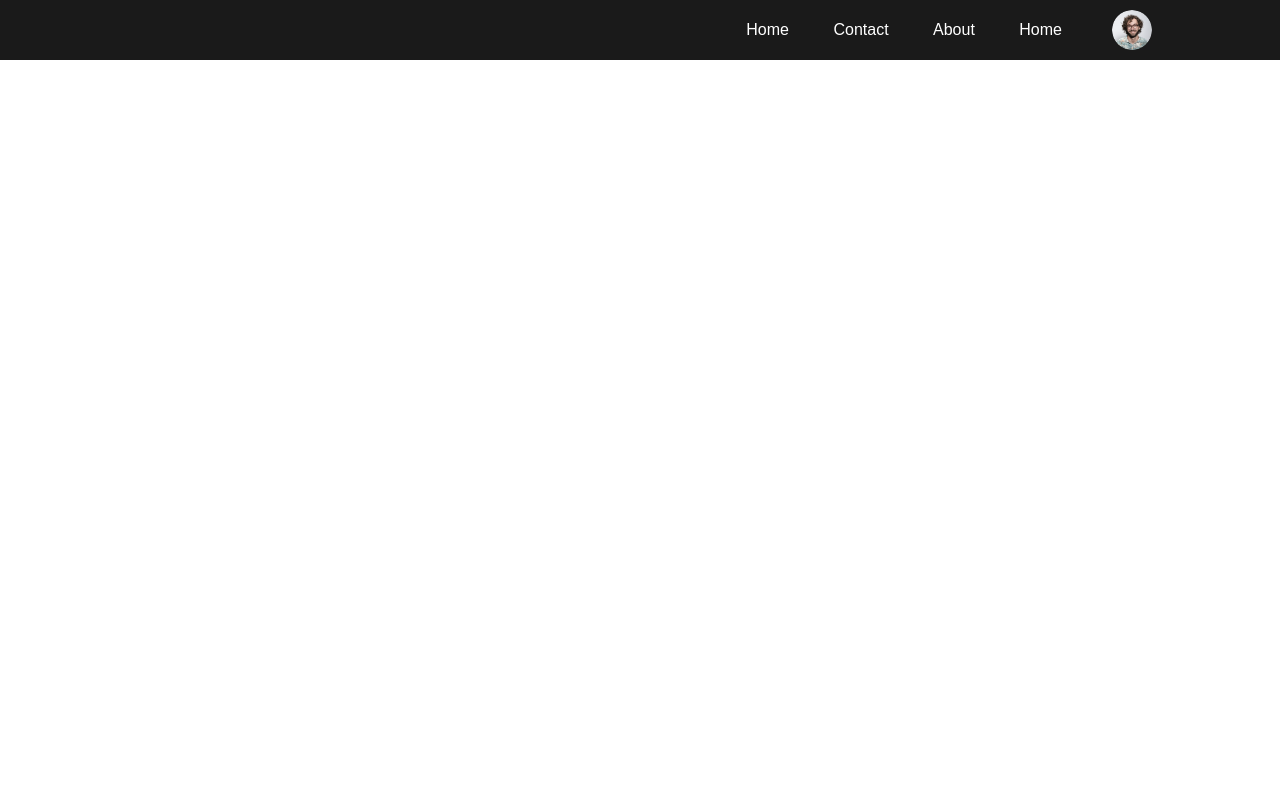
After one commit to lomatul/ClassBookingSystem, a PHP site: page /NewProfile.html in a window 1280 px wide. The commit adds this page. Run offline with PHP 8.4, Linux system fonts and the light colour scheme.

Commit message:
new Profile frontend

```diff
--- /dev/null
+++ b/NewProfile.html
@@ -0,0 +1,87 @@
+<!DOCTYPE html>
+<html lang="en">
+
+<head>
+  <meta charset="UTF-8">
+  <meta http-equiv="X-UA-Compatible" content="IE=edge">
+  <meta name="viewport" content="width=device-width, initial-scale=1.0">
+  <title>home</title>
+
+  <!--
+    - favicon link
+  -->
+
+  <!--
+    - custom css link
+  -->
+  <link rel="stylesheet" href="./assets/css/newProfile.css">
+
+  <!--
+    - google font link
+  -->
+  <link rel="preconnect" href="https://fonts.googleapis.com">
+  <link rel="preconnect" href="https://fonts.gstatic.com" crossorigin>
+
+<link href="https://fonts.googleapis.com/css2?family=Acme&display=swap" rel="stylesheet">
+  <link href="https://fonts.googleapis.com/css2?family=Poppins:wght@300;400;500;600;700&display=swap" rel="stylesheet">
+</head>
+<body>
+<div class="hero">
+    <nav>
+
+        <ul>
+            <li><a href="#">Home</a></li>
+            <li><a href="#">Contact</a></li>
+            <li><a href="#">About</a></li>
+            <li><a href="#">Home</a></li>
+        </ul>
+        <img src="user.png" class="user-pic" onclick="toggleMenu()">
+
+        <div class="sub-menu-wrap" id="subMenu">
+            <div class="sub-menu">
+                <div class="user-info">
+                    <img src="user.png">
+                    <h2>Lomatul Mahzabin</h2>
+                </div>
+                <hr>
+
+                <a href="#" class="sub-menu-link">
+                  <img src="profile.png">
+                  <p>Edit profile</p>
+                  <span></span>
+                </a>
+
+                <a href="#" class="sub-menu-link">
+                  <img src="setting.png">
+                  <p>Settings and Privacy</p>
+                  <span></span>
+                </a>
+
+                <a href="#" class="sub-menu-link">
+                  <img src="help.png">
+                  <p>Help and Support</p>
+                  <span></span>
+                </a>
+
+                <a href="#" class="sub-menu-link">
+                  <img src="logout.png">
+                  <p>Log Out</p>
+                  <span></span>
+                </a>
+
+            </div>
+        </div>
+    </nav>
+</div>
+
+<script>
+  let subMenu = document.getElementById("subMenu");
+
+  function toggleMenu()
+  {
+    subMenu.classList.toggle("open-menu");
+  }
+</script>
+
+</body>
+</html>
--- /dev/null
+++ b/assets/css/newProfile.css
@@ -0,0 +1,115 @@
+*{
+    margin: 0;
+    padding: 0;
+    font-family: Arial, Helvetica, sans-serif;
+    box-sizing: border-box;
+}
+.hero{
+    width: 100%;
+    min-height: 100vh;
+    background: white;
+    color: brown;
+}
+nav{
+    background: #1a1a1a;
+    width: 100%;
+    padding: 10px 10%;
+    display: flex;
+    align-items: center;
+    justify-content: space-between;
+    position: relative;
+}
+
+.user-pic{
+    width: 40px;
+    border-radius: 50%;
+    cursor: pointer;
+    margin-left: 30px;
+}
+
+nav ul{
+    width: 100%;
+    text-align: right;
+}
+
+nav ul li{
+    display: inline-block;
+    list-style: none;
+    margin: 10px 20px;
+}
+
+nav ul li a{
+    color: #fff;
+    text-decoration: none;
+}
+
+.sub-menu-wrap{
+    position:absolute;
+    top:100%;
+    right: 10%;
+    width: 320px;
+    max-height: 0px;
+    overflow: hidden;
+    transition: max-height 0.5s;
+}
+
+.sub-menu-wrap.open-menu{
+max-height: 400px;
+}
+
+.sub-menu{
+    background: #fff;
+    padding: 20px;
+    margin: 10px;
+}
+.user-info{
+    display: flex;
+    align-items: center;
+}
+.user-info h3{
+    font-weight: 500;
+}
+.user-info img{
+    width: 60px;
+    border-radius: 50%;
+    margin-right: 15px;
+}
+
+.sub-menu hr{
+    border: 0;
+    height: 1px;
+    width: 100%;
+    background: #ccc;
+    margin: 15px 0 10px;
+}
+.sub-menu-link{
+    display: flex;
+    align-items: center;
+    text-decoration: none;
+    color: #525252;
+    margin: 12px 0;
+}
+
+.sub-menu-link p{
+    width: 100%;
+}
+
+.sub-menu-link img{
+    width: 40px;
+    background: #e5e5e5;
+    border-radius: 50%;
+    padding: 8px;
+    margin-right: 15px;
+}
+.sub-menu-link span{
+    font-size: 22px;
+    transition: transform 0.5s;
+}
+
+.sub-menu-link:hover span{
+    transform: translateX(5px);
+}
+
+.sub-menu-link:hover p{
+    font-weight: 600;
+}
--- a/assets/css/profile.css
+++ b/assets/css/profile.css
@@ -2,7 +2,7 @@
 
 :root {
 
-    --maximum-yellow-red: hsl(37, 100%, 68%);
+    --maximum-yellow-red: hsl(138, 89%, 36%);
     --royal-blue-dark: hsl(231, 61%, 22%);
     --silver-chalice: hsl(0, 0%, 70%);
     --oxford-blue: hsl(231, 100%, 8%);
```
Also changed, not shown: help.png (added), logo.png (added), logout.png (added), profile.png (added), setting.png (added), user.png (added).
